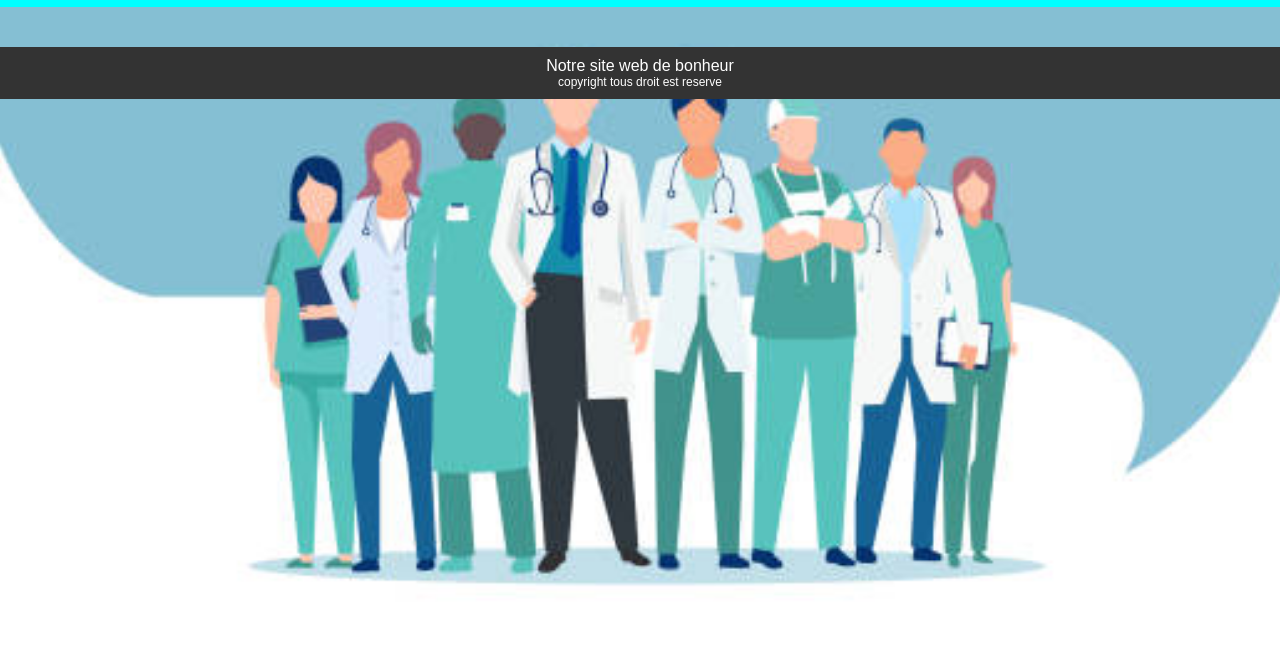
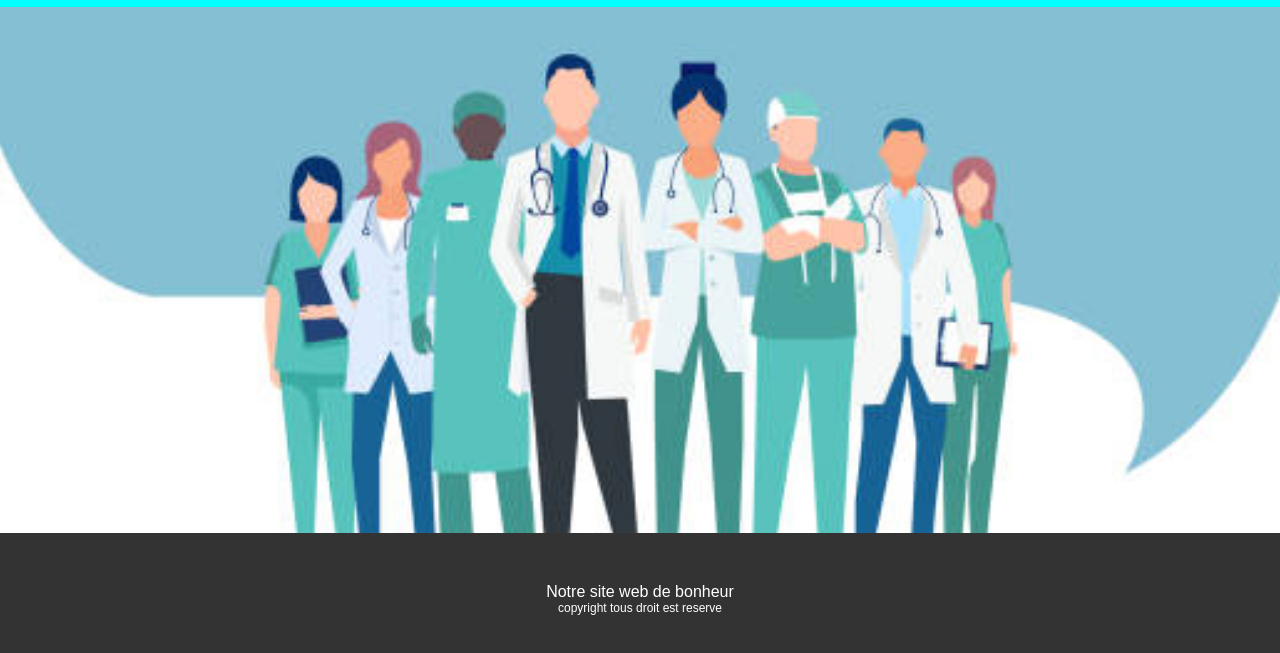
Before and after one commit to Projet-DevWeb23/Projet_DevWeb-23, a plain HTML site: page index.html in a window 1280 px wide. Shown: the part 135-788 px from the top of the page. Drawn offline with Linux system fonts and the light colour scheme.

Commit message:
mycommit

```diff
--- a/assets/styles/index.css
+++ b/assets/styles.css
@@ -94,10 +94,13 @@ main {
 
 /* Styles pour le pied de page */
 footer {
+    position: absolute; /* Position absolue par rapport au corps */
+    bottom: 0; /* Place le footer en bas */
+    width: 100%; /* Largeur de 100% */
     background-color: #333;
     color: #fff;
     text-align: center;
-    padding: 10px;
+    padding: 50px;
 }
 
 footer small {
--- a/index.html
+++ b/index.html
@@ -3,7 +3,7 @@
 <head>
     <meta charset="UTF-8">
     <meta name="viewport" content="width=device-width, initial-scale=1.0">
-    <link rel="stylesheet" href="/assets/styles/index.css">
+    <link rel="stylesheet" href="/assets/styles.css">
     <title>sama docteur</title>
 </head>
 <body>
@@ -26,6 +26,7 @@
             </nav>
         </div>
     </header>
+    <div>
         <main>
             <section>
 
@@ -37,6 +38,7 @@
             </section>
 
         </main>
+    </div>
     <footer>
         <p>Notre site web de bonheur <small>copyright tous droit est reserve</small></p>
     </footer>
```
Lines whose indentation alone changed are shown as unchanged.
